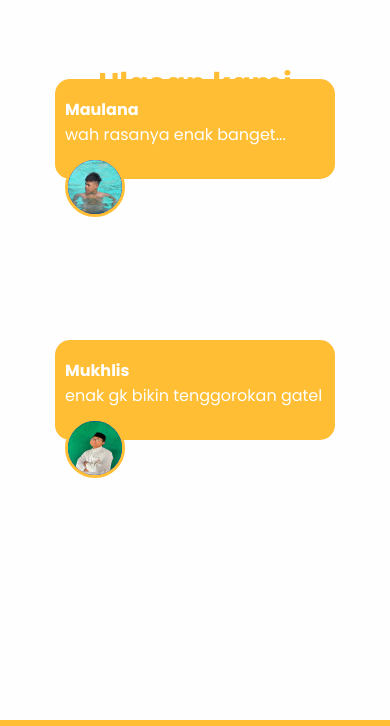
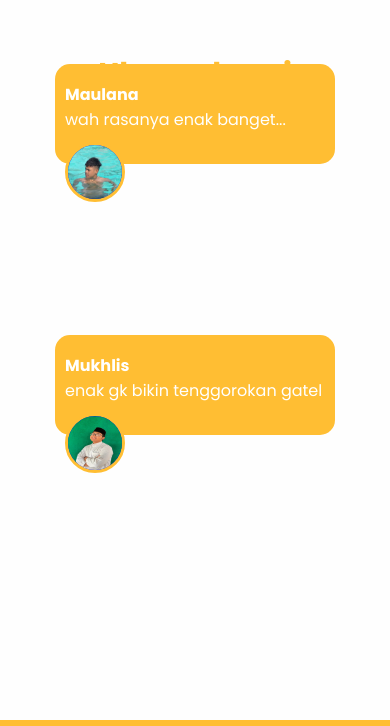
Before and after one commit to daffa-fawwaz/zegerr, a plain HTML site: page index.html in a window 390 px wide. Shown: the part 4003-4729 px from the top of the page. Drawn offline with nearby package versions, Linux system fonts and the light colour scheme.

Commit message:
Update style.css

```diff
--- a/style.css
+++ b/style.css
@@ -736,27 +736,23 @@ footer .footer-content {
 
      .content-comment {
         flex-direction: column;
-        margin-top: 70px;
+        /* margin-top: 70px; */
         /* background-color: #cfad01; */
      }
 
      .content-comment h1 {
         font-size: 30px;
-        /* margin-top: 40px; */
      }
 
      .content-comment .coment-1 {
         width: 280px;
         height: 100px;
+        margin-top: 50px;
      }
 
      .content-comment .coment-2 {
         width: 280px;
         height: 100px;
-     }
-
-     .content-comment h1 {
-        margin-top: -50px;
      }
 
      /* FOOTER */
```
